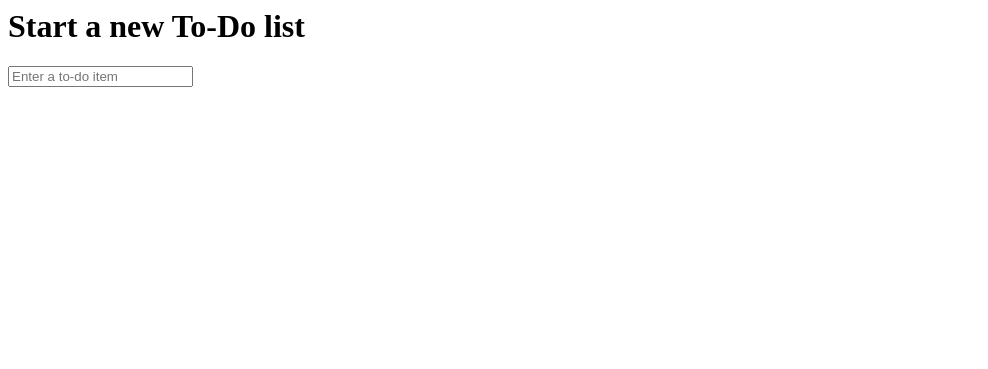
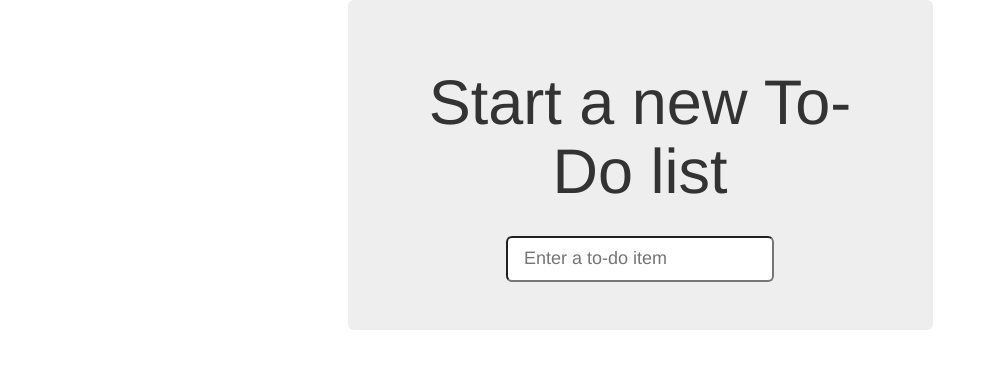
Before and after one commit to rtwhitfield84/TDD_with_python, a Django app: page / in a window 1280 px wide. Shown: the top 369 px of the page, without its empty margins (0-988 px from the left). Run offline with Django 3.2, Linux system fonts and the light colour scheme; some libraries are stand-ins or nearby versions.

Commit message:
templates

```diff
--- a/superlists/functional_tests/tests.py
+++ b/superlists/functional_tests/tests.py
@@ -1,10 +1,10 @@
-from django.test import LiveServerTestCase
+from django.contrib.staticfiles.testing import StaticLiveServerTestCase
 from selenium import webdriver
 from selenium.webdriver.common.keys import Keys
 import time
 import unittest
 
-class NewVisitorTest(LiveServerTestCase):
+class NewVisitorTest(StaticLiveServerTestCase):
 
     def setUp(self):
         self.browser = webdriver.Chrome(executable_path='/usr/local/bin/chromedriver')
@@ -50,10 +50,10 @@ class NewVisitorTest(LiveServerTestCase):
         # There is still a text box inviting her to add another item. She
         # enters "Use peacock feathers to make a fly" (Edith is very
         # methodical)
+        time.sleep(1)
         inputbox = self.browser.find_element_by_id('id_new_item')
         inputbox.send_keys('Use peacock feathers to make a fly')
         inputbox.send_keys(Keys.ENTER)
-        time.sleep(1)
 
         # The page updates again, and now shows both items on her list
         self.check_for_row_in_list_table('2: Use peacock feathers to make a fly')
--- /dev/null
+++ b/superlists/lists/static/base.css
@@ -0,0 +1,3 @@
+#id_new_item {
+    margin-top: 2ex;
+}
--- a/superlists/lists/templates/base.html
+++ b/superlists/lists/templates/base.html
@@ -1,15 +1,39 @@
-<html>
+<!DOCTYPE html>
+<html lang="en">
+
 <head>
+    <meta charset="utf-8">
+    <meta http-equiv="X-UA-Compatible" content="IE=edge">
+    <meta name="viewport" content="width=device-width, initial-scale=1">
     <title>To-Do lists</title>
+    <link href="/static/bootstrap/css/bootstrap.min.css" rel="stylesheet">
+    <link href="/static/base.css" rel="stylesheet">
 </head>
 
 <body>
+<div class="container">
+
+    <div class="row">
+        <div class="col-md-6 col-md-offset-3 jumbotron">
+            <div class="text-center">
                 <h1>{% block header_text %}{% endblock %}</h1>
                 <form method="POST" action="{% block form_action %}{% endblock %}">
-        <input name="item_text" id="id_new_item" placeholder="Enter a to-do item" />
+                    <input name="item_text" id="id_new_item" class="from-control input-lg"
+                           placeholder="Enter a to-do item"
+                    />
                     {% csrf_token %}
                 </form>
+            </div>
+        </div>
+    </div>
+
+    <div class="row">
+        <div class="col-md-6 col-md-offset-3">
             {% block table %}
             {% endblock %}
+        </div>
+    </div>
+
+</div>
 </body>
 </html>
```
Also changed, not shown: superlists/lists/templates/list.html (+10 -17 lines). Lines whose indentation alone changed are shown as unchanged.
